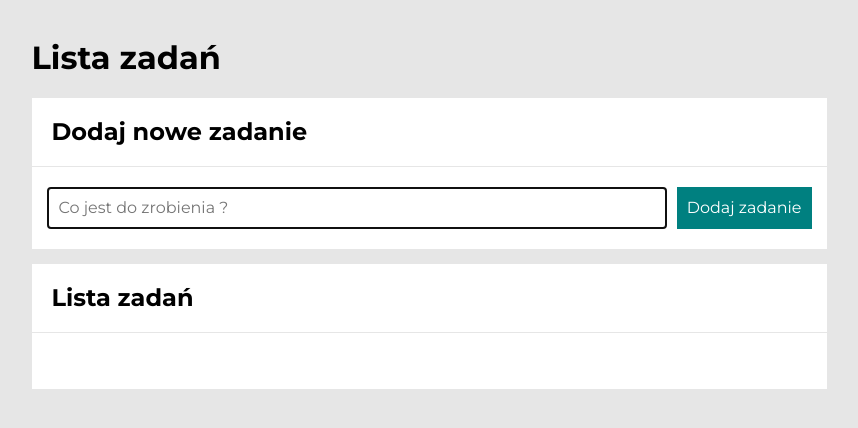
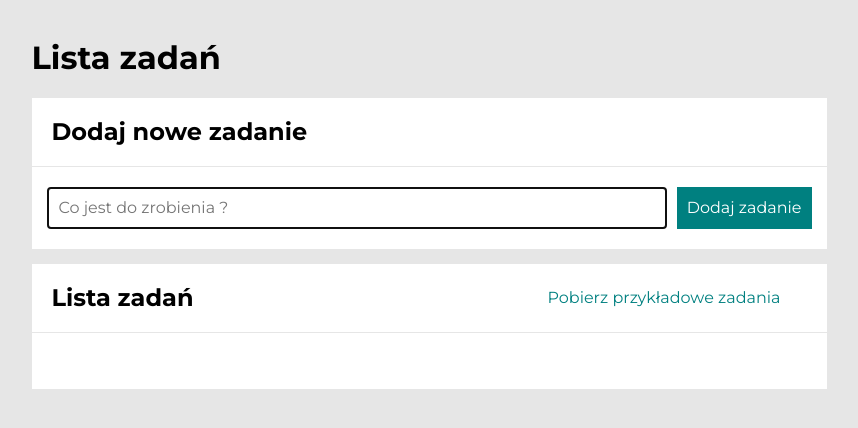
Before and after one commit to dominikblak/Todo-list-React, a React (Create React App) app: page / in a window 1280 px wide. Shown: the top 428 px of the page, without its empty margins (211-1069 px from the left). Built offline with nearby package versions, Linux system fonts and the light colour scheme.

Commit message:
added action getExampleTasks

```diff
--- /dev/null
+++ b/public/exampleTasks.json
@@ -0,0 +1,4 @@
+[
+  { "content": "Oznaczyć to zadanie jako ukończone", "done": false, "id": "oqADfArZcJgUdwp44LKag" },
+  { "content": "Ukończyć wszystkie zadania", "done": false, "id": "vx47AUKljsZ9wPw5kZUx9" }
+]
--- a/src/features/tasks/Buttons/index.js
+++ b/src/features/tasks/Buttons/index.js
@@ -1,6 +1,14 @@
 import { Wrapper, Toggle } from "./styled";
+import { Button } from "../Form/styled";
 import { useSelector, useDispatch } from "react-redux";
-import { toggleHideDone, setAllDone, selectHideDone, selectAreTaskEmpty, selectIsEveryTaskDone } from "../tasksSlice";
+import {
+  toggleHideDone,
+  setAllDone,
+  selectHideDone,
+  selectAreTaskEmpty,
+  selectIsEveryTaskDone,
+  fetchExampleTasks,
+} from "../tasksSlice";
 
 const Buttons = () => {
   const areTaskEmpty = useSelector(selectAreTaskEmpty);
@@ -10,6 +18,7 @@ const Buttons = () => {
   const disptach = useDispatch();
   return (
     <Wrapper>
+      <Toggle onClick={() => disptach(fetchExampleTasks())}>Pobierz przykładowe zadania</Toggle>
       {!areTaskEmpty && (
         <>
           <Toggle onClick={() => disptach(toggleHideDone())}>{hideDone ? "Pokaż" : "Ukryj"} ukończone</Toggle>
--- a/src/features/tasks/tasksSlice.js
+++ b/src/features/tasks/tasksSlice.js
@@ -25,9 +25,11 @@ const tasksSlice = createSlice({
         task.done = true;
       });
     },
+    fetchExampleTasks: () => {},
   },
 });
-export const { addTask, toggleHideDone, toogleTaskDone, removeTask, setAllDone } = tasksSlice.actions;
+export const { addTask, toggleHideDone, toogleTaskDone, removeTask, setAllDone, fetchExampleTasks } =
+  tasksSlice.actions;
 
 const selectTasksState = (state) => state.tasks;
 
```
Also changed, not shown: src/features/tasks/getExampleTasks.js (added, +7 -0 lines).
